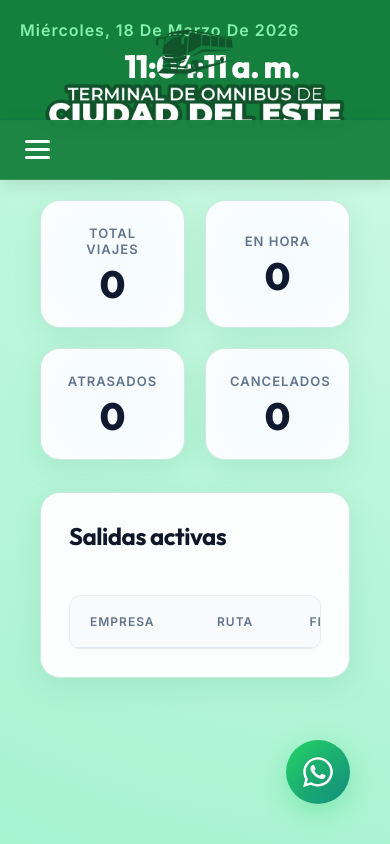
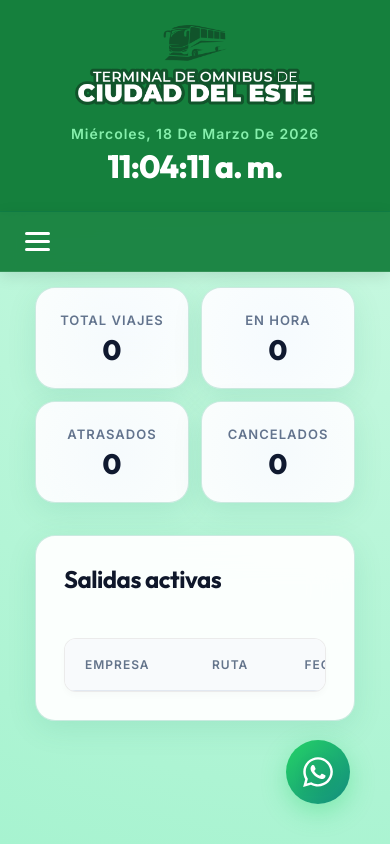
Before and after one commit to themz777/control-omnibus, a website: page public/display.html in a window 390 px wide. Drawn offline with nearby package versions, Linux system fonts and the light colour scheme; no server answers.

Commit message:
Fix: Mobile header responsiveness and logo overlapping

```diff
--- a/public/css/styles.css
+++ b/public/css/styles.css
@@ -1205,8 +1205,59 @@ input:focus, select:focus { border-color: var(--input-focus); box-shadow: 0 0 0
     width: 100%;
     background: var(--nav-bg);
     padding: 20px;
+    z-index: 1000;
   }
   .mobile-menu-btn { display: flex; }
+}
+
+/* Mobile Header Refinement */
+@media (max-width: 768px) {
+  .display-header {
+    flex-direction: column;
+    height: auto !important;
+    min-height: 200px !important;
+    padding: 25px 15px !important;
+    gap: 20px;
+  }
+
+  .header-logo-container {
+    position: relative !important;
+    left: 0 !important;
+    transform: none !important;
+    width: 100%;
+    margin-bottom: 0;
+  }
+
+  .header-logo-img {
+    max-height: 80px;
+  }
+
+  .display-clock-block {
+    text-align: center !important;
+    width: 100%;
+  }
+
+  .display-clock {
+    font-size: 32px;
+  }
+
+  .display-date {
+    font-size: 14px;
+    margin-bottom: 4px;
+  }
+
+  .display-main {
+    padding: 15px;
+  }
+
+  .kpi-grid {
+    grid-template-columns: 1fr 1fr;
+    gap: 12px;
+  }
+
+  .kpi-card strong {
+    font-size: 28px;
+  }
 }
 .mega-search-col {
   grid-column: span 2;
```
